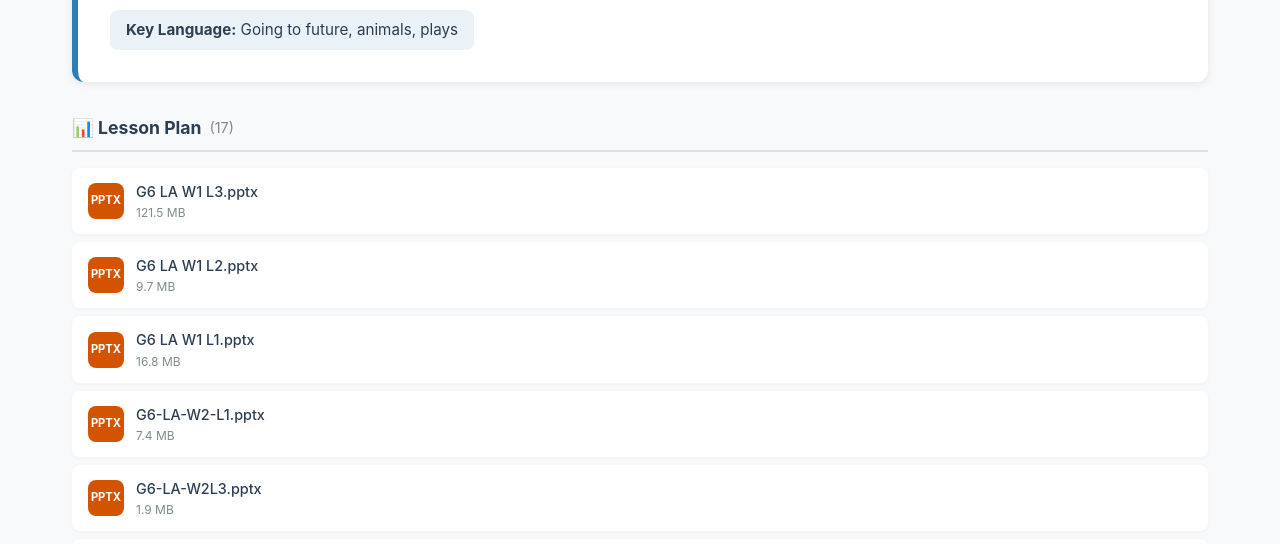
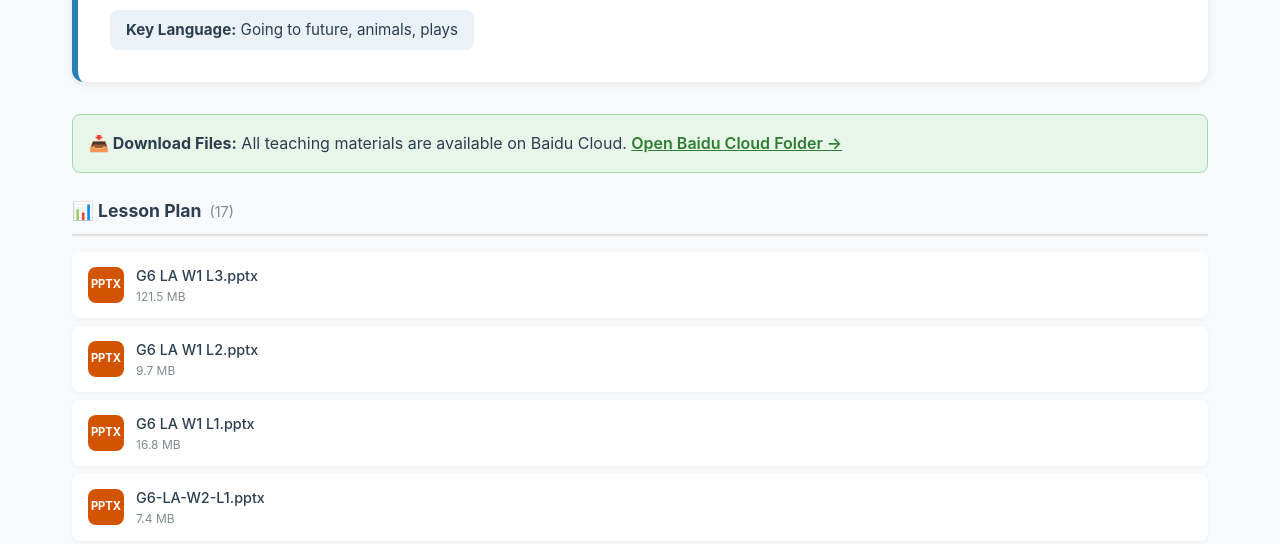
Before and after one commit to ajcls97/g6-materials, a plain HTML site: page unit.html in a window 1280 px wide. Shown: the part 256-800 px from the top of the page. Drawn offline with Linux system fonts and the light colour scheme.

Commit message:
Update unit.html - add Baidu Cloud link

```diff
--- a/unit.html
+++ b/unit.html
@@ -26,6 +26,11 @@
       <p>Loading...</p>
     </div>
 
+    <div class="materials-note" style="background:#e8f5e9;border:1px solid #a5d6a7;border-radius:8px;padding:1rem;margin-bottom:1.5rem;">
+      <strong>📥 Download Files:</strong> All teaching materials are available on Baidu Cloud.
+      <a href="https://pan.baidu.com/s/4lh7W9Wb" target="_blank" style="color:#2e7d32;font-weight:600;">Open Baidu Cloud Folder →</a>
+    </div>
+
     <div id="materialsSections"></div>
   </main>
 
```
